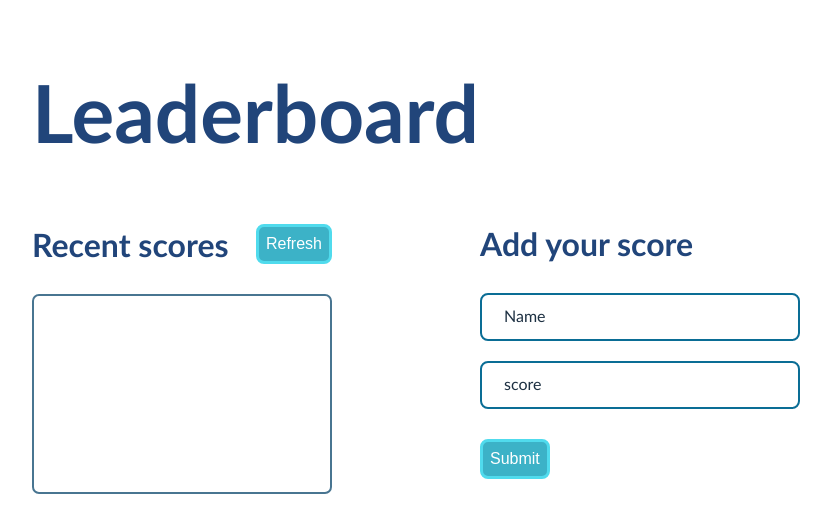
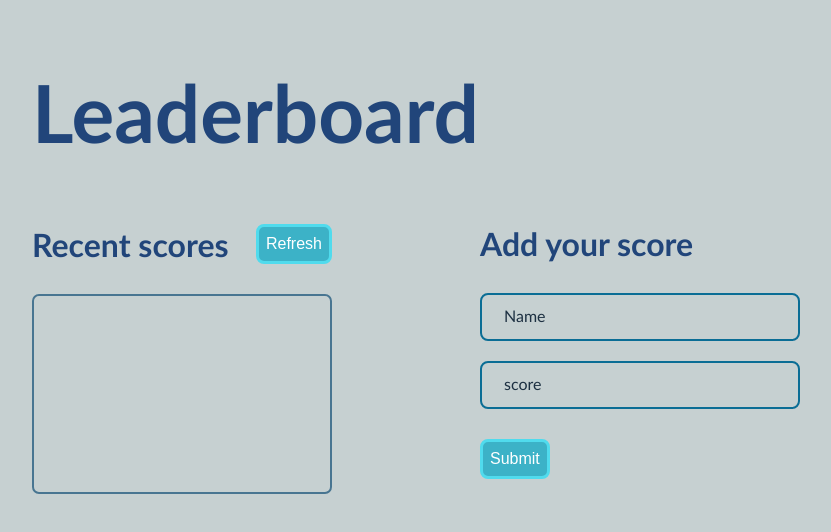
Before and after one commit to quavo19/Leaderboard, a website built with webpack: page src/index.html in a window 1280 px wide. Shown: the whole page, without its empty margins (224-1055 px from the left). Built offline with nearby package versions, Linux system fonts and the light colour scheme.

```diff
--- a/src/style.css
+++ b/src/style.css
@@ -6,6 +6,7 @@
 
 body {
   color: #21457a;
+  background: #c6d0d1;
   font-family: 'Gill Sans', 'Gill Sans MT', Calibri, 'Trebuchet MS', sans-serif;
 }
 
```
